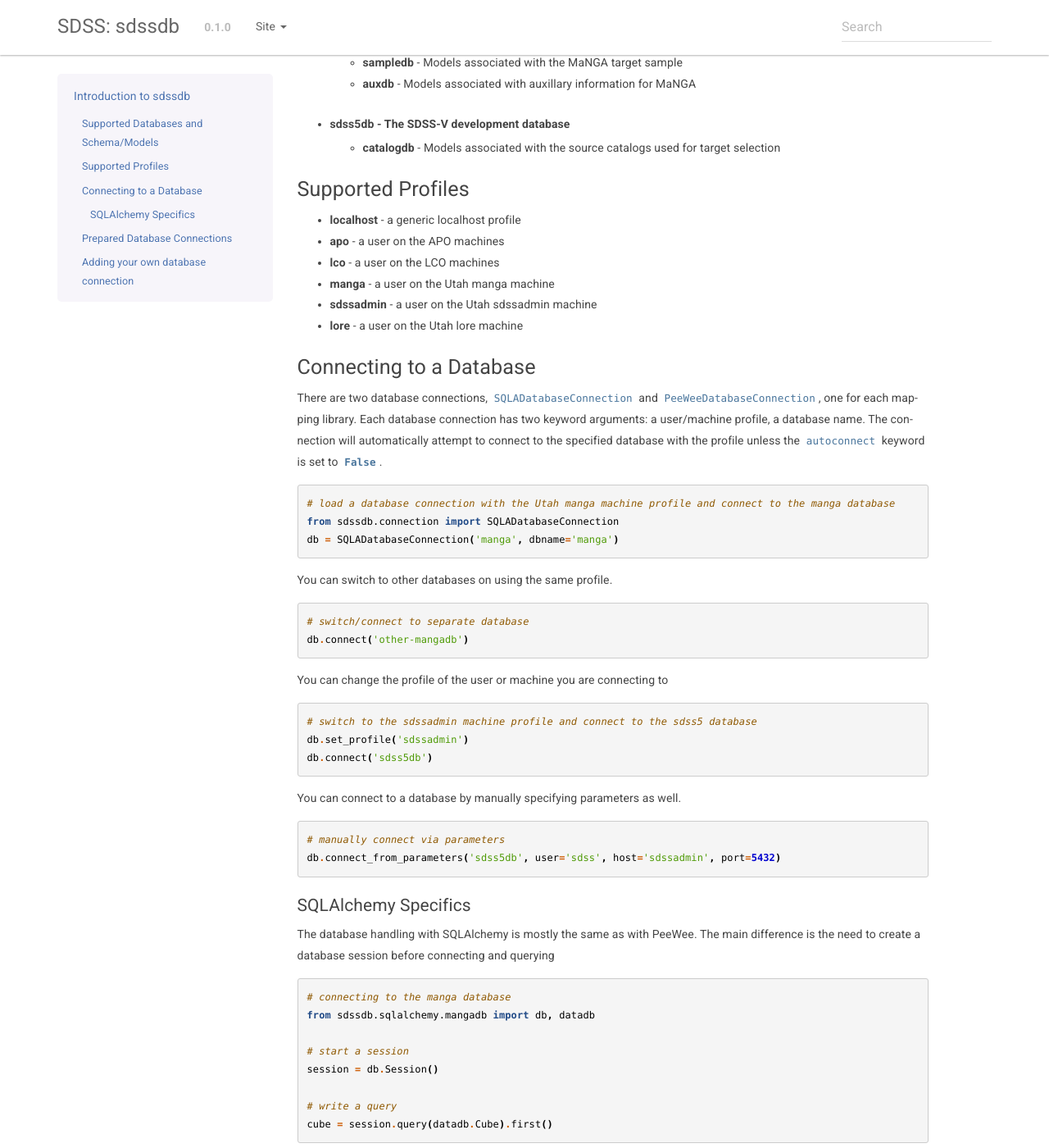
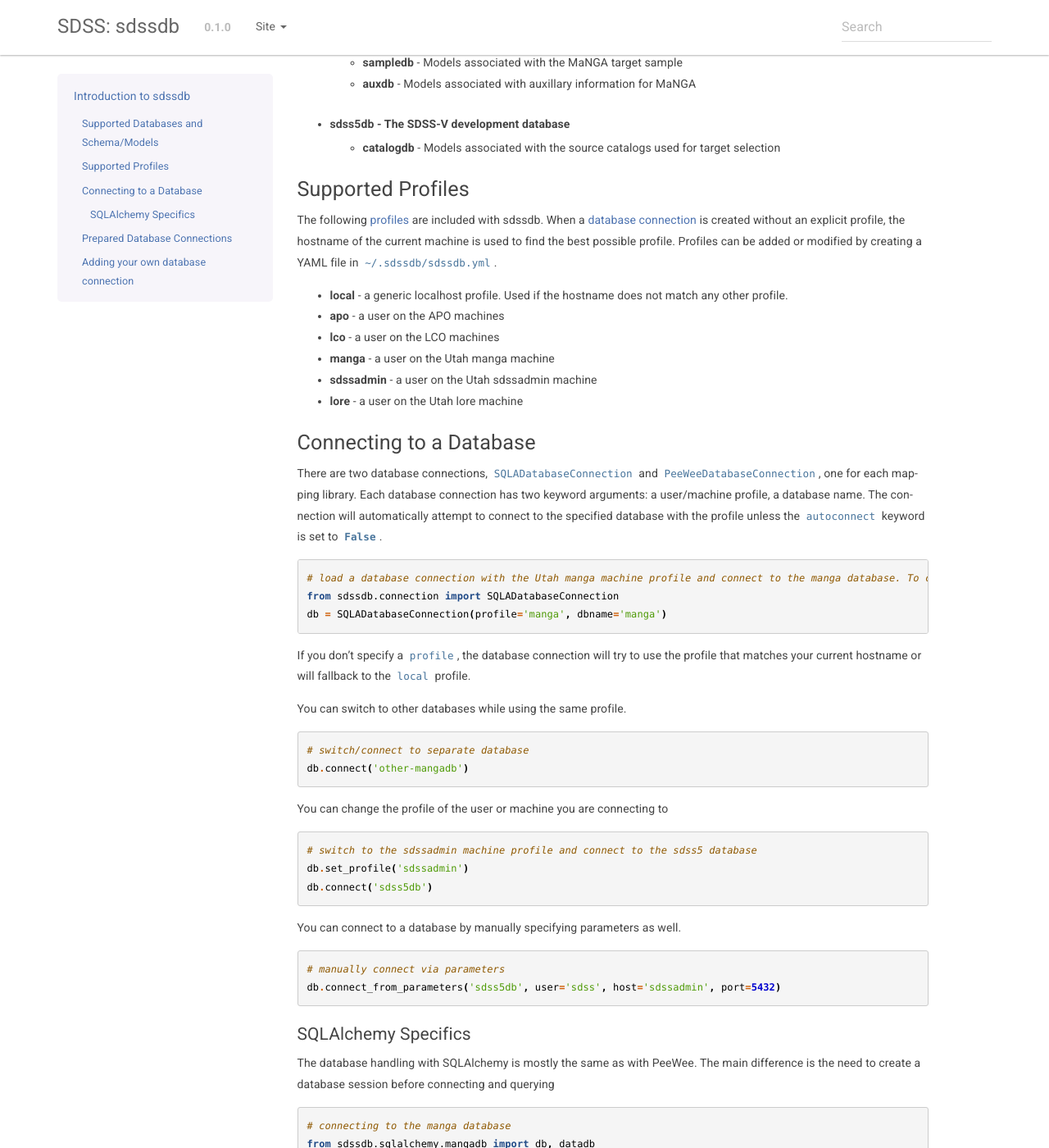
Before and after one commit to sdss/sdssdb, a Sphinx documentation site: the page built from docs/sphinx/intro.rst, in a window 1280 px wide and 1400 px high, scrolled down 365 px. Shown: the whole window at 82% size. Built offline with Sphinx 7.4.7, drawn with Linux system fonts in a browser that asks for light colours; the version number is read from the project's files by our own code; some of the changed text lies outside the part shown.

Commit message:
Improve intro a bit

```diff
--- a/docs/sphinx/intro.rst
+++ b/docs/sphinx/intro.rst
@@ -27,13 +27,16 @@
 Supported Profiles
 ------------------
 
-* **localhost** - a generic localhost profile
+The following `profiles <https://github.com/sdss/sdssdb/blob/master/python/sdssdb/etc/sdssdb.yml>`__ are included with sdssdb. When a :ref:`database connection <conn-db>` is created without an explicit profile, the hostname of the current machine is used to find the best possible profile. Profiles can be added or modified by creating a YAML file in ``~/.sdssdb/sdssdb.yml``.
+
+* **local** - a generic localhost profile. Used if the hostname does not match any other profile.
 * **apo** - a user on the APO machines
 * **lco** - a user on the LCO machines
 * **manga** - a user on the Utah manga machine
 * **sdssadmin** - a user on the Utah sdssadmin machine
 * **lore** - a user on the Utah lore machine
 
+.. _conn-db:
 
 Connecting to a Database
 ------------------------
@@ -41,11 +44,13 @@
 There are two database connections, ``SQLADatabaseConnection`` and ``PeeWeeDatabaseConnection``, one for each mapping library. Each database connection has two keyword arguments: a user/machine profile, a database name.  The connection will automatically attempt to connect to the specified database with the profile unless the ``autoconnect`` keyword is set to `False`.
 ::
 
-    # load a database connection with the Utah manga machine profile and connect to the manga database
+    # load a database connection with the Utah manga machine profile and connect to the manga database. To create a Peewee conenction replace with PeeweeDatabaseConnection.
     from sdssdb.connection import SQLADatabaseConnection
-    db = SQLADatabaseConnection('manga', dbname='manga')
+    db = SQLADatabaseConnection(profile='manga', dbname='manga')
 
-You can switch to other databases on using the same profile.
+If you don't specify a ``profile``, the database connection will try to use the profile that matches your current hostname or will fallback to the ``local`` profile.
+
+You can switch to other databases while using the same profile.
 ::
 
     # switch/connect to separate database
```
Also changed, not shown: other parts of docs/sphinx/intro.rst (+1 -1 lines).
